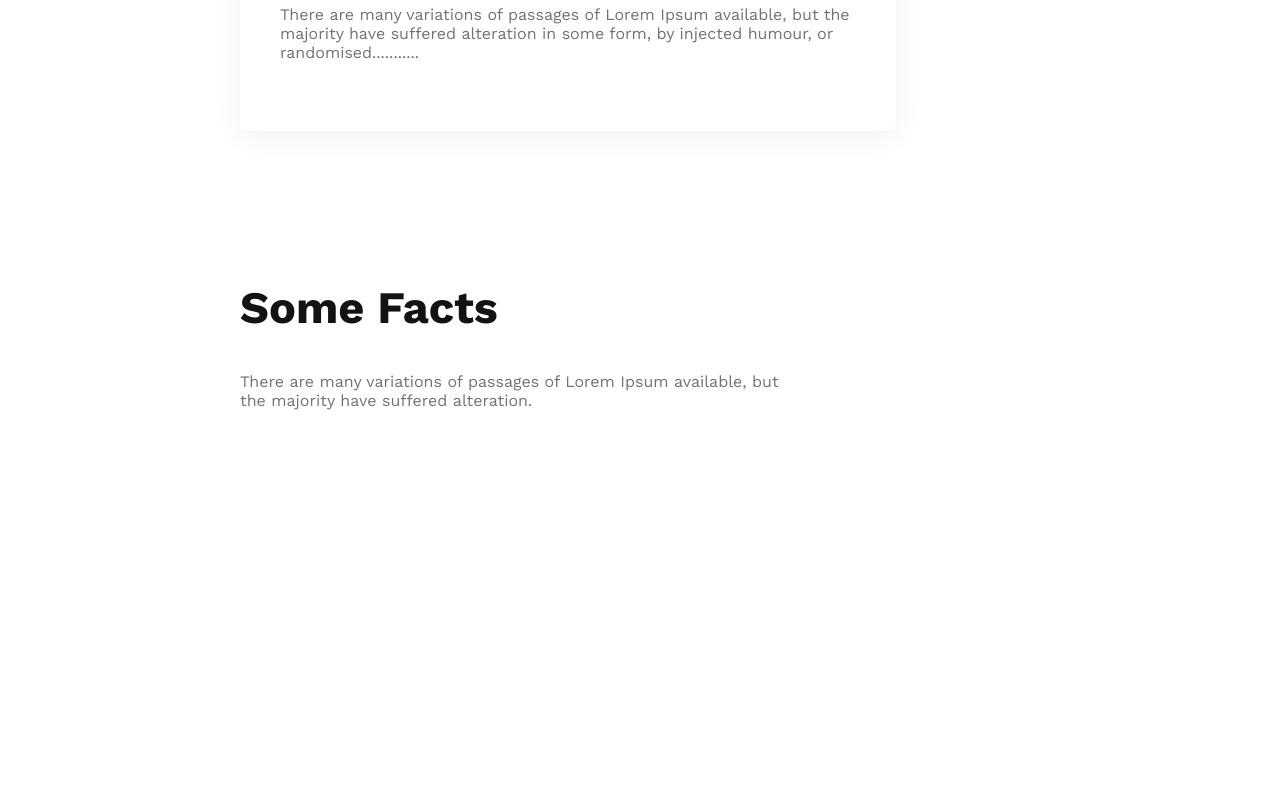
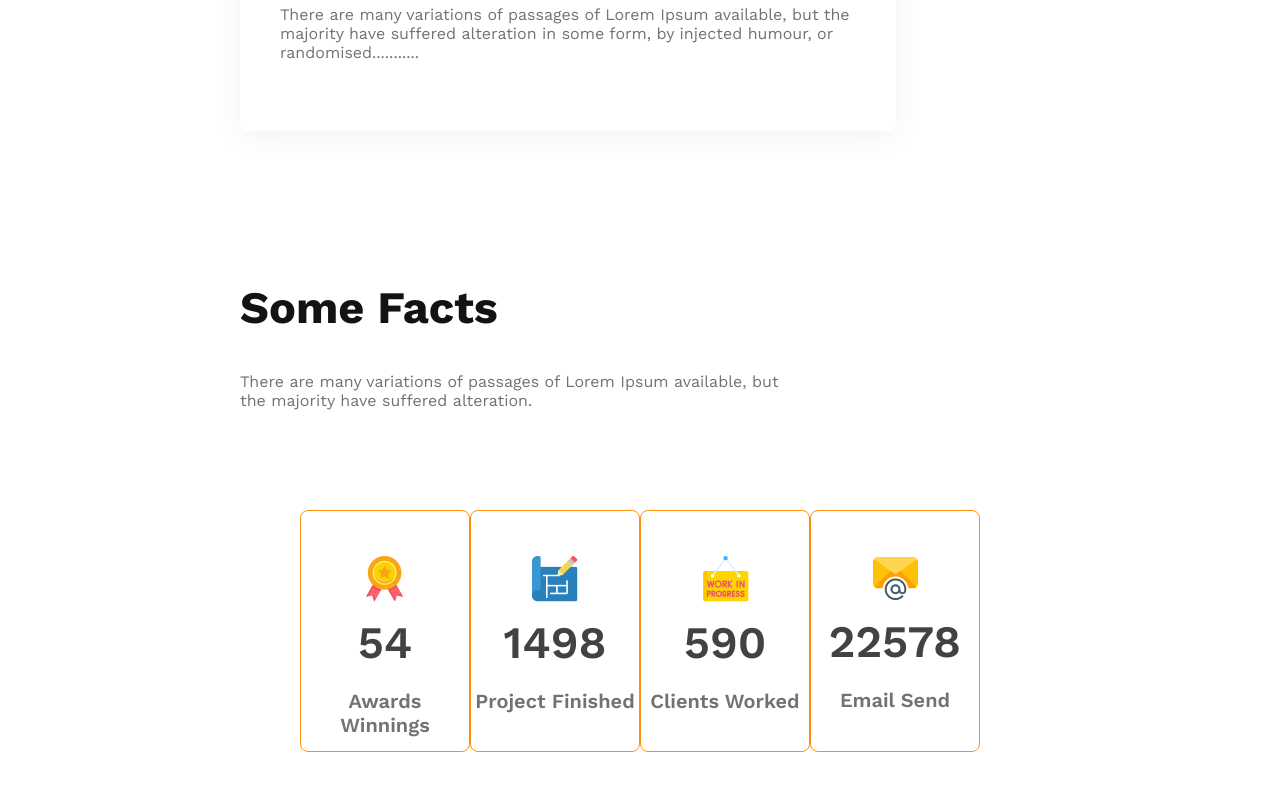
Before and after one commit to Tanvir-Bhuiyan00/g3-architects, a plain HTML site: page index.html in a window 1280 px wide. Shown: the part 3453-4243 px from the top of the page. Before the commit the page ends 3879 px from the top, so only its background shows below. Drawn offline with nearby package versions, Linux system fonts and the light colour scheme.

Commit message:
added icon card

```diff
--- a/index.html
+++ b/index.html
@@ -122,6 +122,28 @@
           There are many variations of passages of Lorem Ipsum available, but
           the majority have suffered alteration.
         </p>
+        <div class="fact-icon">
+          <div class="icon-card">
+            <img src="images/icons/ribon.png" alt="">
+            <h3 class="icon-number">54</h3>
+            <p class="icon-description">Awards Winnings</p>
+          </div>
+          <div class="icon-card">
+            <img src="images/icons/projects.png" alt="">
+            <h3 class="icon-number">1498</h3>
+            <p class="icon-description">Project Finished</p>
+          </div>
+          <div class="icon-card">
+            <img src="images/icons/customers.png" alt="">
+            <h3 class="icon-number">590</h3>
+            <p class="icon-description">Clients Worked</p>
+          </div>
+          <div class="icon-card">
+            <img src="images/icons/email.png" alt="">
+            <h3 class="icon-number">22578</h3>
+            <p class="icon-description">Email Send</p>
+          </div>
+        </div>
       </section>
     </main>
     <footer></footer>
--- a/styles/style.css
+++ b/styles/style.css
@@ -247,3 +247,37 @@ header {
   width: 542px;
   color: var(--secondary-color);
 }
+
+/** fact Icon styles */
+.fact-icon {
+  margin: 100px 300px 180px 60px;
+  display: flex;
+  justify-content: space-between;
+}
+
+.icon-card {
+  text-align: center;
+  box-sizing: border-box;
+  width: 241.83px;
+  height: 241.83px;
+  border: 1px solid #FF900E;
+  border-radius: 8px;
+  padding-top: 45px;
+}
+.icon-card:hover{
+  transform: rotate(90deg);
+}
+
+.icon-number {
+  font-weight: 600;
+  font-size: 45px;
+  color: #424242;
+  margin-top: 10px;
+  margin-bottom: 5px;
+}
+
+.icon-description {
+  font-weight: 600;
+  font-size: 20px;
+  color: var(--secondary-color);
+}
```
